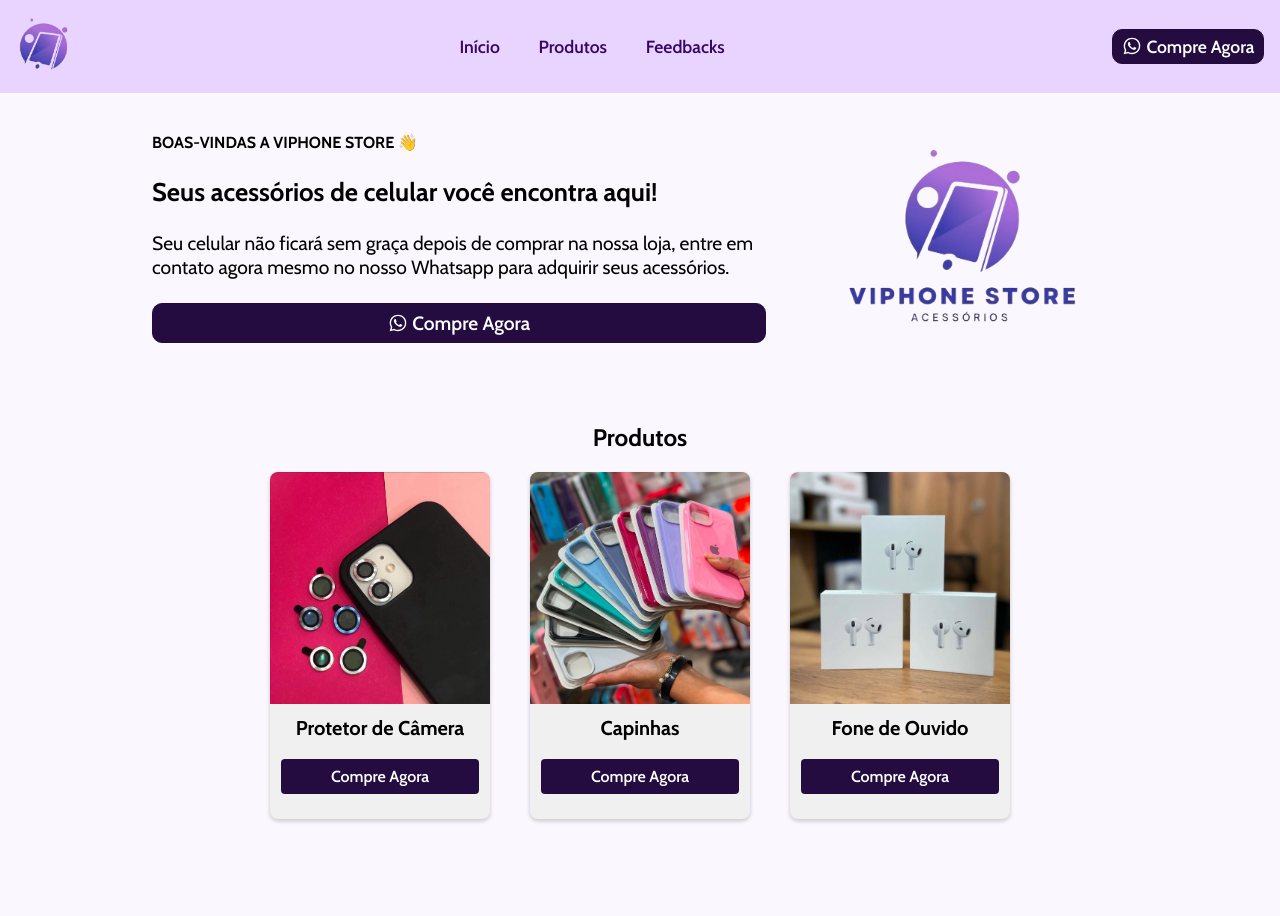
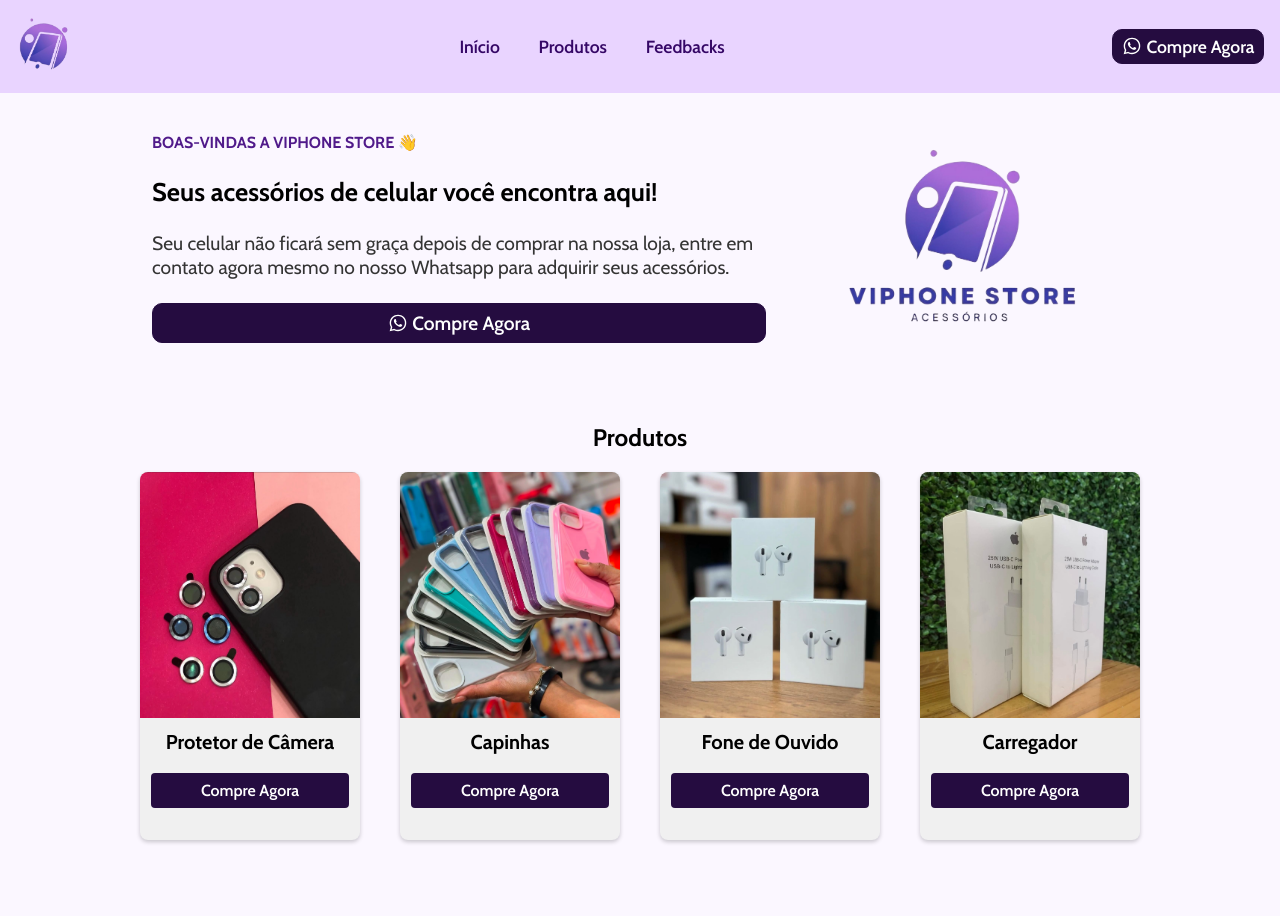
Before and after one commit to uninove-project/front-end, a plain HTML site: page index.html in a window 1280 px wide. Shown: the top 916 px of the page. Drawn offline with nearby package versions, Linux system fonts and the light colour scheme.

Commit message:
feat: new font colors and new product

```diff
--- a/index.html
+++ b/index.html
@@ -82,6 +82,13 @@
                         <a href="" class="btn">Compre Agora</a>
                     </div>
                 </div>
+                <div class="card">
+                    <img src="assets/produtos/carregador.jpg" alt="">
+                    <div class="card-content">
+                        <h3>Carregador</h3>
+                        <a href="" class="btn">Compre Agora</a>
+                    </div>
+                </div>
             </div>
         </section>
 
--- a/style.css
+++ b/style.css
@@ -20,6 +20,14 @@
 a {
   text-decoration: none;
   font-weight: 600;
+}
+
+p {
+  color: #343434;
+}
+
+h4 {
+  color: #501A8A;
 }
 
 .wpp {
@@ -149,7 +157,6 @@
 
 .card-container {
   justify-content: center;
-  flex-wrap: wrap;
 }
 
 .card {
```
